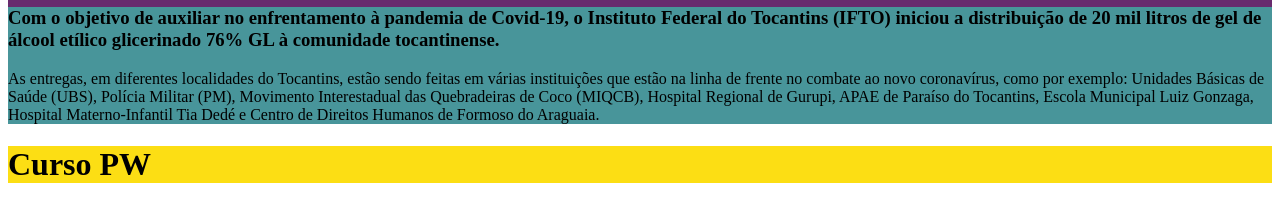
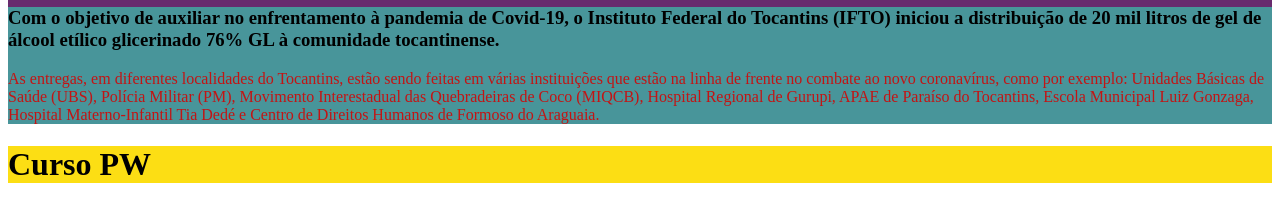
Before and after one commit to NathaliaBert/PW., a plain HTML site: page Index.html in a window 1280 px wide. Shown: the part 197-418 px from the top of the page. Drawn offline with Linux system fonts and the light colour scheme.

Commit message:
Alterando cor do paragrafo

```diff
--- a/Index.html
+++ b/Index.html
@@ -18,7 +18,7 @@
 <article style="background-color: #48959A">
 	<h3>Com o objetivo de auxiliar no enfrentamento à pandemia de Covid-19, o Instituto Federal do Tocantins (IFTO) iniciou a distribuição de 20 mil litros de gel de álcool etílico glicerinado 76% GL à comunidade tocantinense.</h3>
 
-<p>As entregas, em diferentes localidades do Tocantins, estão sendo feitas em várias instituições que estão na linha de frente no combate ao novo coronavírus, como por exemplo: Unidades Básicas de Saúde (UBS), Polícia Militar (PM), Movimento Interestadual das Quebradeiras de Coco (MIQCB), Hospital Regional de Gurupi, APAE de Paraíso do Tocantins, Escola Municipal Luiz Gonzaga, Hospital Materno-Infantil Tia Dedé e Centro de Direitos Humanos de Formoso do
+<p style="color: #C31414">  As entregas, em diferentes localidades do Tocantins, estão sendo feitas em várias instituições que estão na linha de frente no combate ao novo coronavírus, como por exemplo: Unidades Básicas de Saúde (UBS), Polícia Militar (PM), Movimento Interestadual das Quebradeiras de Coco (MIQCB), Hospital Regional de Gurupi, APAE de Paraíso do Tocantins, Escola Municipal Luiz Gonzaga, Hospital Materno-Infantil Tia Dedé e Centro de Direitos Humanos de Formoso do
 Araguaia.</p>
 </article>
 </div>
```
